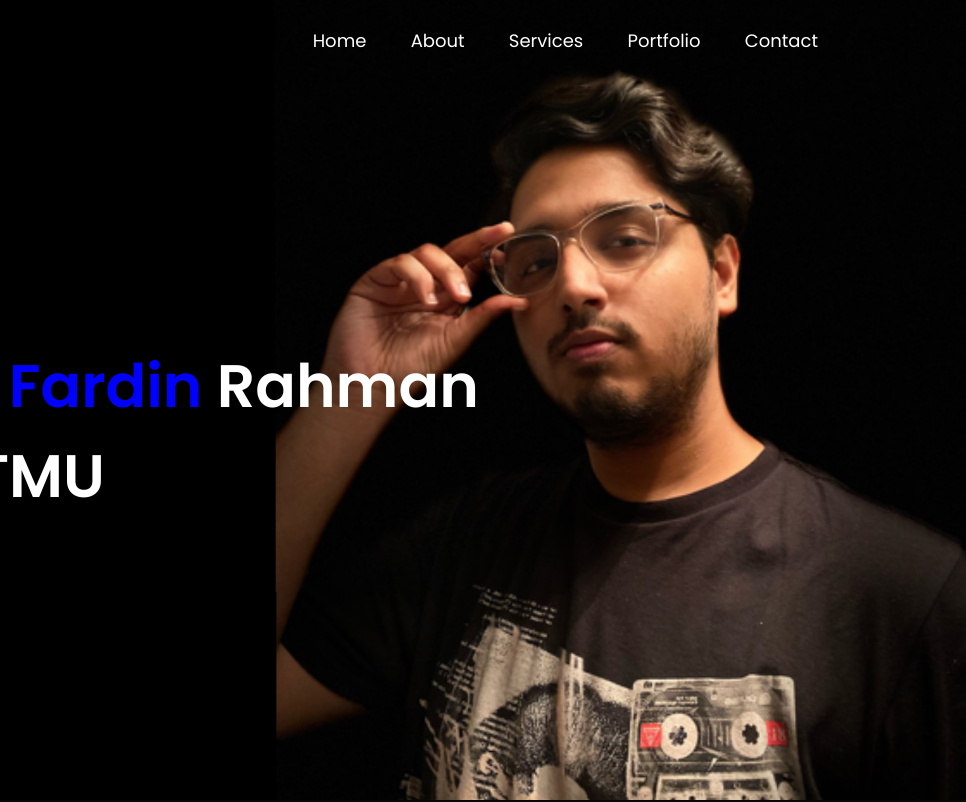
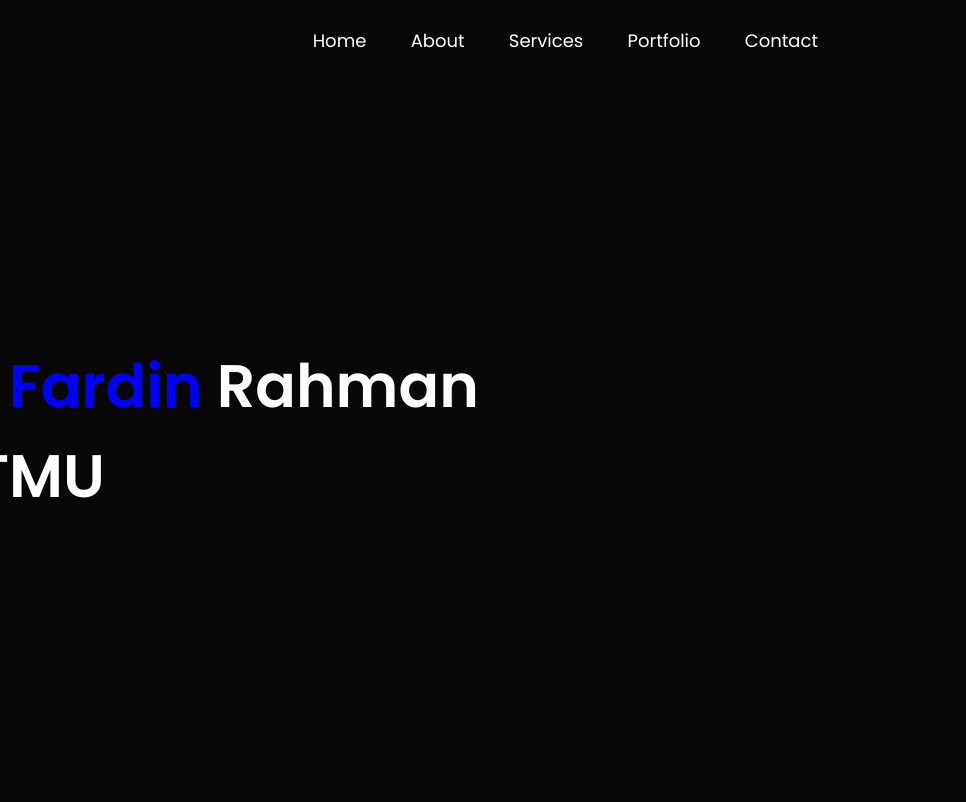
Before and after one commit to fardinGG/fardinGG.github.io, a plain HTML site: page index.html in a window 1280 px wide. Shown: the top 802 px of the page, 314-1280 px from the left. Drawn offline with nearby package versions, Linux system fonts and the light colour scheme.

Commit message:
Update Portfolio.css

```diff
--- a/Portfolio.css
+++ b/Portfolio.css
@@ -18,7 +18,7 @@
 #header{
     width:100%;
     height: 100vh;
-    background-image: url(images/BG2.JPEG);
+    /*background-image: url(images/BG2.JPEG);*/
     background-size: cover;
     background-position: right;
 }
```
